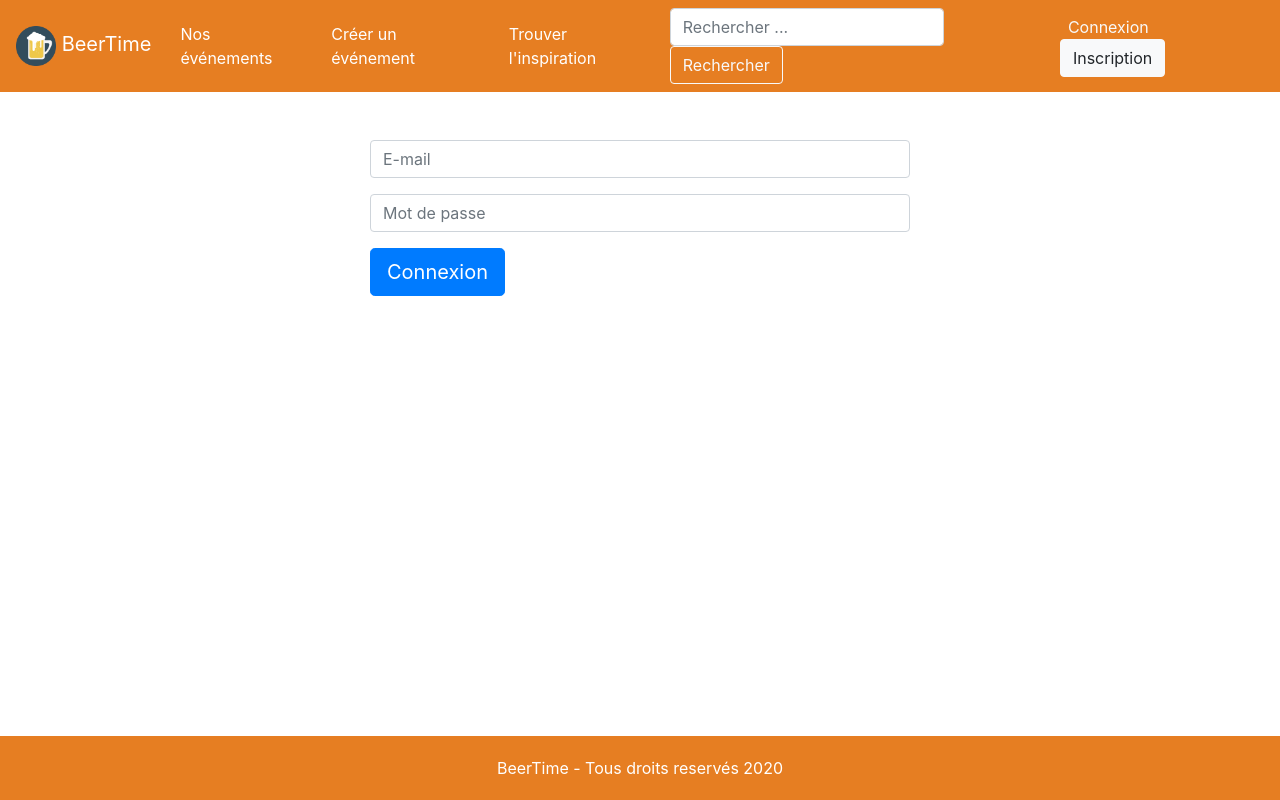
After one commit to RobinStudo/beerTime2020, a Symfony app: template templates/user/login.html.twig in a window 1280 px wide. The commit adds this page. Run offline with Twig, Linux system fonts and the light colour scheme; the template is opened without the code that fills it, so the values that code supplies are empty; style sheets or scripts are compiled from the project's sources; some libraries are stand-ins or nearby versions.

Commit message:
User account

```diff
--- a/templates/base.html.twig
+++ b/templates/base.html.twig
@@ -49,6 +49,14 @@
                     <input name="query" class="form-control mr-sm-2" type="search" placeholder="Rechercher ..." aria-label="Rechercher">
                     <button class="btn btn-outline-light my-2 my-sm-0" type="submit">Rechercher</button>
                 </form>
+                <div>
+                    {% if app.user is empty %}
+                        <a href="{{ path('user_login') }}" class="mx-2 text-decoration-none text-light">Connexion</a>
+                        <a href="{{ path('user_register') }}" class="btn btn-light">Inscription</a>
+                    {% else %}
+                        <a href="{{ path('user_logout') }}" class="btn btn-danger mx-2">Déconnexion</a>
+                    {% endif %}
+                </div>
             </div>
         </nav>
 
--- /dev/null
+++ b/templates/user/login.html.twig
@@ -0,0 +1,30 @@
+{% extends 'base.html.twig' %}
+
+{% block title %}Connexion - {{ parent() }}{% endblock %}
+
+{% block body %}
+
+    <div class="container my-5">
+        <div class="row">
+            <form method="post" class="col-12 col-lg-6 offset-lg-3">
+                {% if error %}
+                    <div class="alert alert-danger">
+                        Les identifiants saisies ne sont pas correctes
+                    </div>
+                {% endif %}
+
+                <div class="form-group">
+                    <input type="text" name="_username" placeholder="E-mail" class="form-control" value="{{ lastUsername }}">
+                </div>
+                <div class="form-group">
+                    <input type="password" name="_password" placeholder="Mot de passe" class="form-control">
+                </div>
+                <input type="hidden" name="_target_path" value="{{ path('user_login_success') }}">
+
+                <button type="submit" class="btn btn-primary btn-lg">Connexion</button>
+            </form>
+        </div>
+    </div>
+
+
+{% endblock %}
```
Also changed, not shown: src/Controller/EventController.php (+10 -3 lines), src/Controller/UserController.php (+32 -0 lines), templates/event/show.html.twig (+6 -3 lines), 1 other file.
